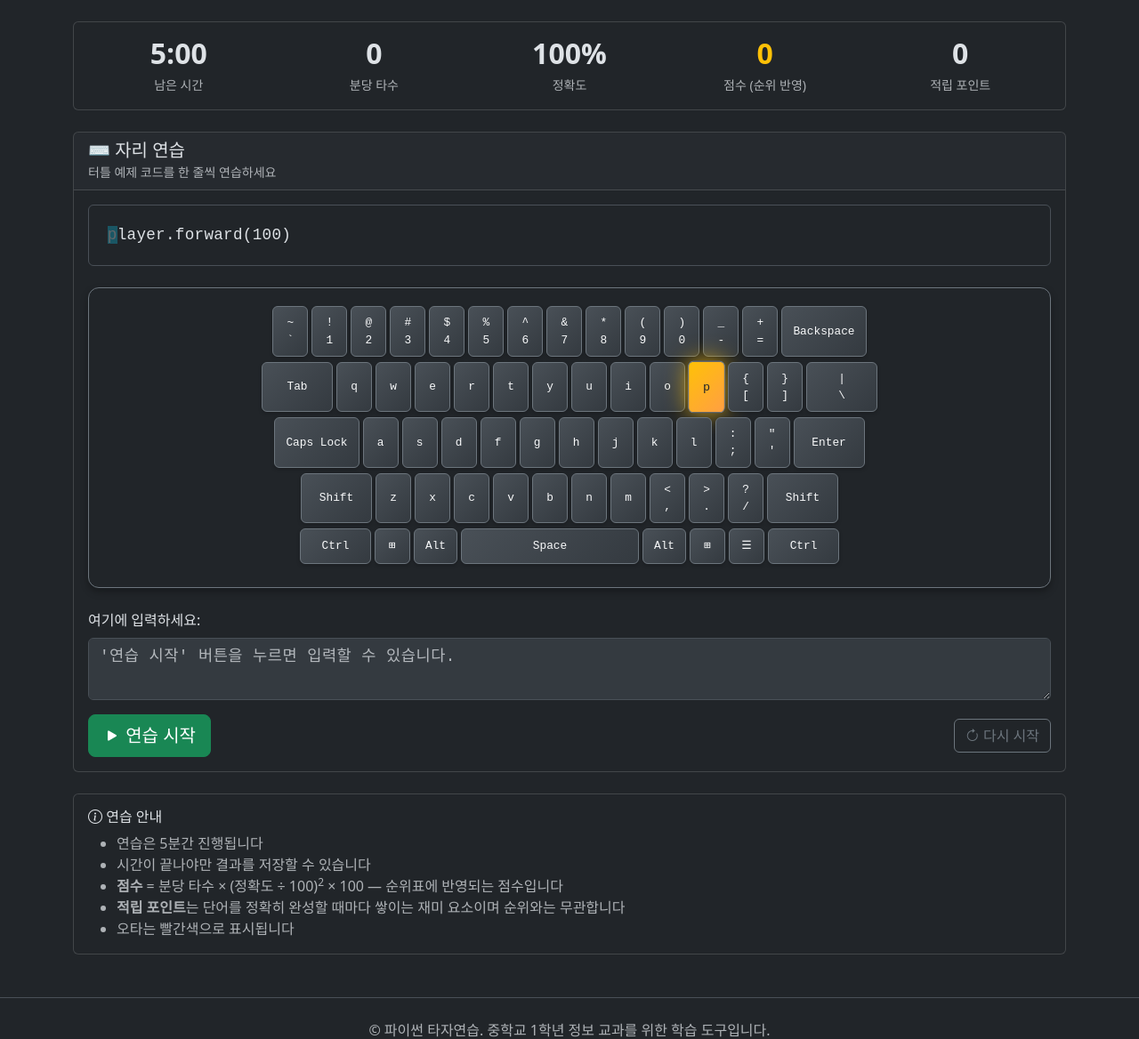
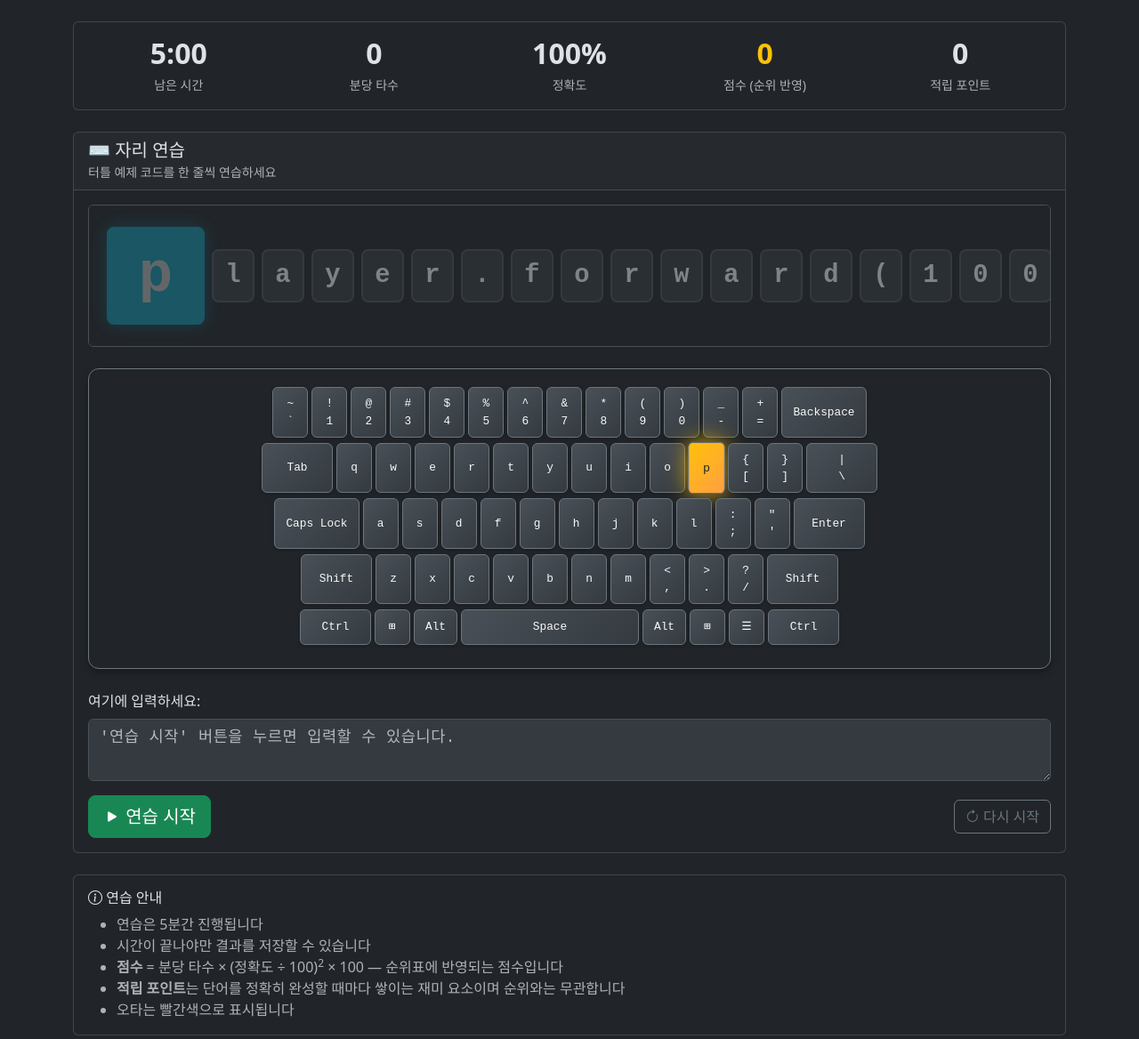
Before and after one commit to kuekkuek85-85/python_typing_helper, a Flask app: a page that uses templates/practice.html in a window 1280 px wide. Shown: the part 56-1224 px from the top of the page at 89% size. Run offline with Flask 3, Linux system fonts and the light colour scheme; some libraries are stand-ins or nearby versions.

Commit message:
자리 연습을 한 문자씩 확대 타일로 표시 (#3)
기존 자리 연습은 문장 전체를 한 줄로 작게 보여줘서 문장 연습과
비슷했다. 참고 UI처럼 지금 입력할 글자를 큰 타일로 확대하고, 다음
글자들은 작은 타일로 오른쪽에 늘어놓도록 바꿨다.

- practice.html: 자리 모드 컨테이너 클래스를
  practice-text-single-line → practice-text-jari-tiles 로 교체
- custom.css: 타일(flex) 레이아웃, 현재 글자 확대(.current), 정타/오타
  타일 색, 공백 타일(␣) 스타일, 모바일 축소 추가
- app.js: 자리 모드에서 공백을 ␣ 로 표시(data-space), 입력할 때마다
  현재 타일을 컨테이너 가운데로 스크롤(centerCurrentTile)

후보 키보드 키는 기존 highlightNextKey(.next-key)가 이미 미리
색을 칠한다. 손가락 그림자는 넣지 않았다. 낱말·문장·문단 모드는
자리 전용 분기라 영향받지 않는다.


Claude-Session: https://claude.ai/code/session_015A4qsHwNLu649VBiGbKKMi

Co-authored-by: Claude <noreply@anthropic.com>

```diff
--- a/static/css/custom.css
+++ b/static/css/custom.css
@@ -45,13 +45,80 @@
     display: block;
 }
 
-/* '자리' 연습은 한 줄로 길게 표시하고 가로 스크롤을 쓴다. */
-.practice-text.practice-text-single-line {
+/* '자리' 연습은 한 문자씩 큰 타일로 보여준다.
+   지금 입력할 글자를 크게 확대(.current)하고, 다음 글자들은 작은 타일로
+   오른쪽에 늘어놓는다. 가로로 넘치면 컨테이너가 스크롤한다(app.js가 현재
+   타일을 가운데로 스크롤). 손가락 그림자 같은 장식은 넣지 않는다. */
+.practice-text.practice-text-jari-tiles {
+    display: flex;
+    flex-wrap: nowrap;
+    align-items: center;
+    gap: 0.5rem;
     white-space: nowrap;
-    height: 35px;
     width: max-content;
-    word-break: keep-all;
-    word-wrap: normal;
+    min-width: 100%;
+    height: auto;
+    min-height: 120px;
+    padding: 0.5rem 0.25rem;
+}
+
+.practice-text-jari-tiles span {
+    flex: 0 0 auto;
+    display: flex;
+    align-items: center;
+    justify-content: center;
+    box-sizing: border-box;
+    min-width: 48px;
+    height: 60px;
+    padding: 0 0.4rem;
+    font-size: 1.8rem;
+    font-weight: 600;
+    line-height: 1;
+    border: 2px solid var(--bs-border-color);
+    border-radius: 0.5rem;
+    background: var(--bs-gray-800);
+    color: var(--bs-body-color);
+    opacity: 0.5;
+    transition: all 0.15s ease;
+}
+
+/* 지금 입력할 글자: 크게 확대해 강조한다. */
+.practice-text-jari-tiles span.current {
+    min-width: 110px;
+    height: 110px;
+    font-size: 4rem;
+    background-color: var(--bs-info);
+    color: var(--bs-white);
+    border-color: var(--bs-info);
+    box-shadow: 0 0 20px rgba(13, 202, 240, 0.5);
+    opacity: 1;
+    /* 확대 자체가 강조이므로 깜빡임(blink)은 쓰지 않는다. */
+    animation: none;
+}
+
+/* 이미 지나온 글자: 정타/오타 색으로 흐리게. */
+.practice-text-jari-tiles span.correct {
+    background-color: var(--bs-success);
+    color: var(--bs-white);
+    border-color: var(--bs-success);
+    opacity: 0.4;
+}
+
+.practice-text-jari-tiles span.incorrect {
+    background-color: var(--bs-danger);
+    color: var(--bs-white);
+    border-color: var(--bs-danger);
+    opacity: 0.7;
+}
+
+/* 공백 타일: 눈에 보이는 기호(␣)를 흐린 색으로. */
+.practice-text-jari-tiles span[data-space] {
+    color: var(--bs-secondary);
+    font-weight: 400;
+}
+
+.practice-text-jari-tiles span.current[data-space] {
+    color: var(--bs-white);
 }
 
 /* 텍스트 하이라이트 스타일 */
@@ -135,6 +202,19 @@
     .practice-text {
         font-size: 1rem;
         line-height: 1.6;
+    }
+
+    /* 자리 타일: 모바일에서는 조금 작게. */
+    .practice-text-jari-tiles span {
+        min-width: 38px;
+        height: 48px;
+        font-size: 1.4rem;
+    }
+
+    .practice-text-jari-tiles span.current {
+        min-width: 78px;
+        height: 78px;
+        font-size: 2.8rem;
     }
 
     .practice-input {
--- a/static/js/app.js
+++ b/static/js/app.js
@@ -240,10 +240,19 @@
     }
 
     function renderPracticeText() {
+        var isJari = window.currentMode === '자리';
         var fragment = document.createDocumentFragment();
         for (var i = 0; i < currentText.length; i++) {
             var span = document.createElement('span');
-            span.textContent = currentText[i];
+            var ch = currentText[i];
+            if (isJari && ch === ' ') {
+                // 타일 표시에서 공백은 빈 칸으로 보이지 않도록 눈에 보이는 기호를 쓴다.
+                // (data-space 속성은 updateTextHighlight의 className 초기화에도 남는다.)
+                span.textContent = '␣';
+                span.setAttribute('data-space', '1');
+            } else {
+                span.textContent = ch;
+            }
             span.setAttribute('data-index', i);
             fragment.appendChild(span);
         }
@@ -475,6 +484,22 @@
                 span.classList.add('current');
             }
         }
+
+        // 자리 연습은 지금 입력할 타일(확대된 글자)을 가운데로 스크롤한다.
+        if (window.currentMode === '자리') centerCurrentTile();
+    }
+
+    /** 자리 타일 표시에서 현재 글자 타일을 컨테이너 가운데로 가져온다. */
+    function centerCurrentTile() {
+        var container = elements.practiceText.parentElement; // .practice-text-container
+        var currentSpan = elements.practiceText.querySelector('span.current')
+            || elements.practiceText.querySelector('span[data-index]:last-child');
+        if (!container || !currentSpan) return;
+
+        var containerRect = container.getBoundingClientRect();
+        var spanRect = currentSpan.getBoundingClientRect();
+        var delta = (spanRect.left + spanRect.width / 2) - (containerRect.left + containerRect.width / 2);
+        container.scrollLeft += delta;
     }
 
     function countCorrectChars(typed, target) {
--- a/templates/practice.html
+++ b/templates/practice.html
@@ -74,8 +74,9 @@
                     <div class="card-body">
                         <!-- 문제 텍스트 표시 영역 -->
                         <div class="practice-text-container mb-4">
+                            {# 자리 연습은 한 문자씩 크게 확대해 보여준다(타일 표시). #}
                             <div id="practiceText"
-                                 class="practice-text{% if mode == '자리' %} practice-text-single-line{% endif %}">
+                                 class="practice-text{% if mode == '자리' %} practice-text-jari-tiles{% endif %}">
                                 <!-- JavaScript로 동적 로드 -->
                                 연습 텍스트를 불러오는 중...
                             </div>
```
